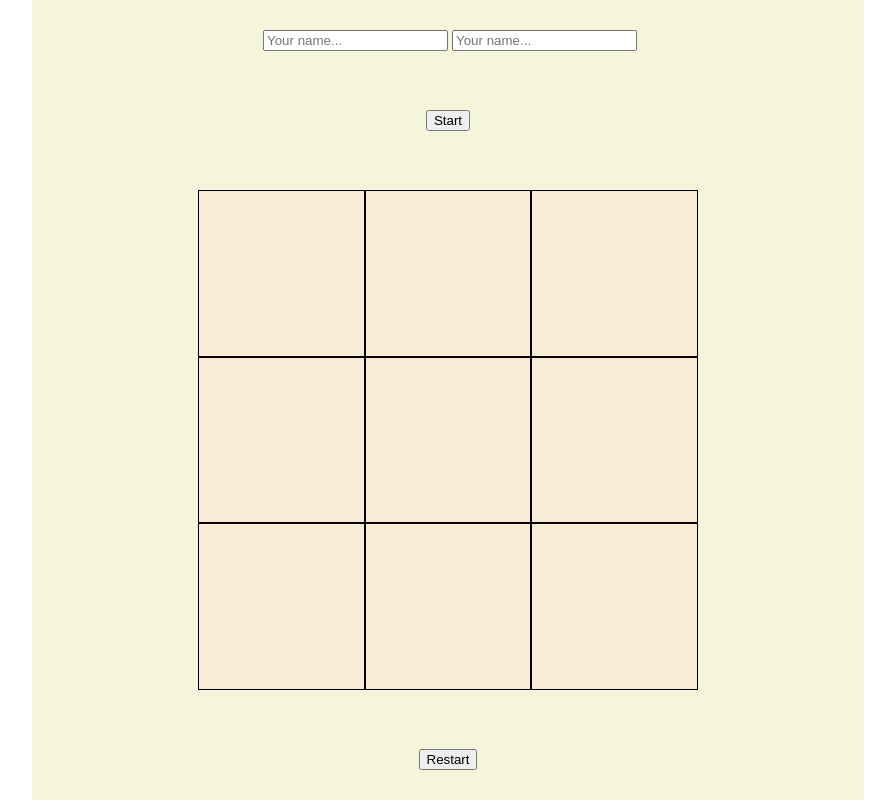
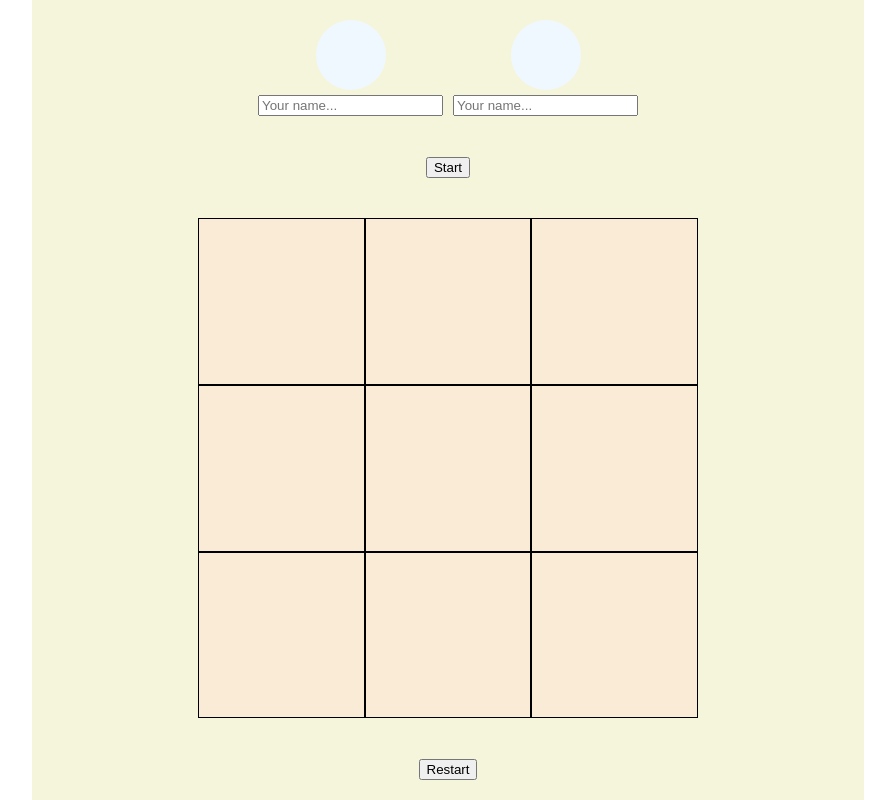
Before and after one commit to JacksonTeller/odin-tic-tac-toe, a plain HTML site: page index.html in a window 1280 px wide. Shown: the whole page, without its empty margins (192-1087 px from the left). Drawn offline with Linux system fonts and the light colour scheme.

Commit message:
Add placeholders for player avatars

```diff
--- a/index.html
+++ b/index.html
@@ -12,7 +12,7 @@
     <div class="main-container">
         <div class="players">
             <div class="player1">
-                <label for="player1-name"><img src="" alt=""></label>
+                <label class="player1-name" for="player1-name"><img src="" alt=""></label>
                 <input type="text" id="player1-name" placeholder="Your name...">
             </div>
             <div class="player2">
--- a/style.css
+++ b/style.css
@@ -9,6 +9,22 @@ body {
 .players {
     display: flex;
     justify-content: space-around;
+}
+
+.player1, .player2 {
+    display: flex;
+    flex-direction: column;
+    align-items: center;
+    gap: 5px;
+    padding: 0 5px;
+    /* align-content: space-around; */
+}
+
+label[for = 'player1-name'], label[for = 'player2-name'] {
+    width: 70px;
+    height: 70px;
+    border-radius: 50%;
+    background-color: aliceblue;
 }
 
 .main-container {
```
